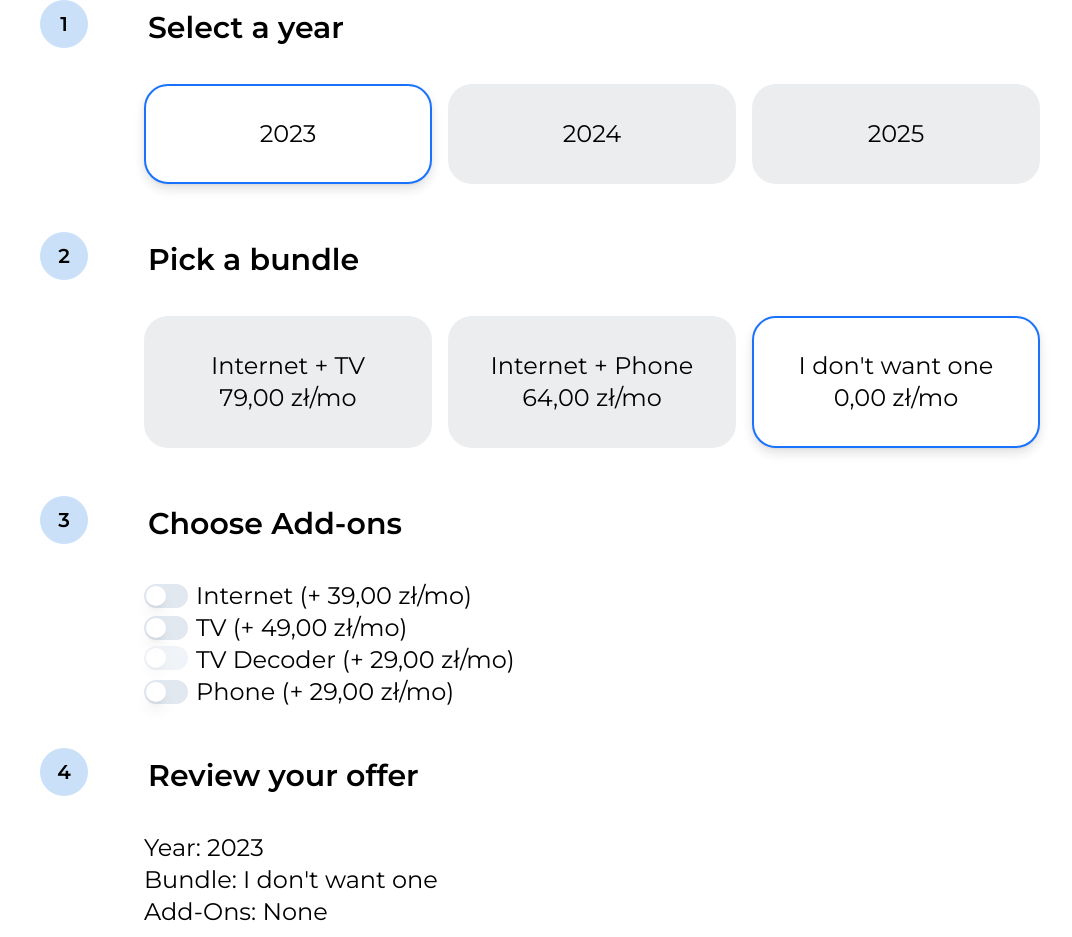
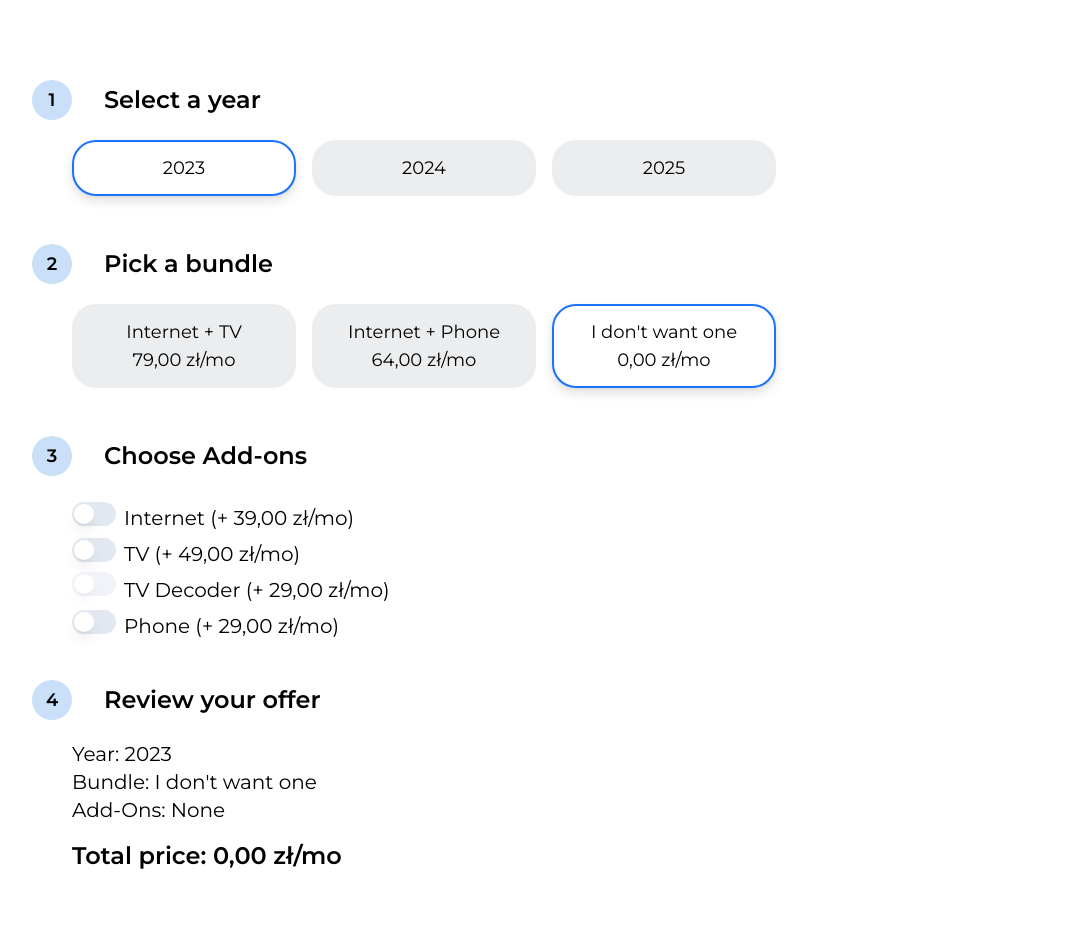
Before and after one commit to ichmowgli/sp-next, a Next.js app: page / in a window 1280 px wide. Shown: the top 937 px of the page, without its empty margins (0-1072 px from the left). After the commit the page ends 912 px from the top, so only its background shows below. Built offline with nearby package versions, Linux system fonts and the light colour scheme.

Commit message:
upd styles

```diff
--- a/src/pages/index.tsx
+++ b/src/pages/index.tsx
@@ -33,7 +33,7 @@ const FlowStep = ({
         <span className="toggle-group-number">{title_number}</span>
         <h2 className="toggle-group-title">{title}</h2>
       </div>
-      <div className="sm:ml-10	md:ml-[6.5rem]">{children}</div>
+      <div className="sm:ml-6	md:ml-0 lg:ml-10">{children}</div>
     </div>
   );
 };
@@ -114,7 +114,7 @@ const AddOns = ({ bundle }: { bundle: BundlesEnum }) => {
       {BUNDLES[bundle].items.map((item) => (
         <div
           key={`container-switch-${item}`}
-          className="flex items-center space-x-2 "
+          className="flex items-center space-x-2 space-y-2 "
         >
           <Tooltip>
             {item == "decoder" && !store.canAdd(bundle, item) ? (
@@ -130,7 +130,7 @@ const AddOns = ({ bundle }: { bundle: BundlesEnum }) => {
           </Tooltip>
           <Label
             htmlFor={`switch-${item}`}
-            className="font-regular text-sm md:text-xl xl:text-2xl"
+            className="font-regular text-sm md:text-lg xl:text-xl"
           >
             {LABELS[item]} (+{" "}
             {currencyFormatter.format(PRICES[store.selectedYear][item])}/mo)
@@ -150,7 +150,7 @@ const Offer = ({
 
   const selectedItems = store.selectedItems[store.selectedBundle];
   return (
-    <div className="font-regular text-sm md:text-xl xl:text-2xl">
+    <div className="font-regular text-sm md:text-lg xl:text-xl">
       <p>Year: {store.selectedYear}</p>
       <p>Bundle: {LABELS[store.selectedBundle]}</p>
       <p>
@@ -161,7 +161,7 @@ const Offer = ({
             .join(", ")
           : "None"}
       </p>
-      <h3 className="mt-2 text-xl font-bold md:text-2xl">
+      <h3 className="mt-4 text-xl font-bold md:text-2xl">
         Total price: {currencyFormatter.format(store.totalPrice(bundle))}/mo
       </h3>
     </div>
@@ -180,7 +180,7 @@ const Home: NextPage = () => {
       </Head>
 
       <TooltipProvider>
-        <main className="mx-5 sm:mx-10">
+        <main className="container mt-20">
           <FlowStep title_number={1} title={"Select a year"}>
             <ToggleYear year={store.selectedYear} />
           </FlowStep>
--- a/src/styles/globals.css
+++ b/src/styles/globals.css
@@ -82,21 +82,21 @@
 }
 
 .toggle_item {
-  @apply relative mr-4 min-h-full w-36 flex-none flex-col items-center rounded-3xl border-2 border-solid border-transparent bg-[rgb(235,237,239)] p-8 text-sm hover:border-[rgb(192,197,206)] hover:shadow-[rgba(10,11,13,0.08)_0px_0px_1px,rgba(10,11,13,0.12)_0px_3px_4px] focus:z-10 focus:outline-none data-[state=on]:border-[#1a73ff] data-[state=on]:bg-[white] data-[state=on]:shadow-[rgba(10,11,13,0.05)_0px_1px_2px,rgba(10,11,13,0.12)_0px_5px_11px] sm:w-72 md:text-xl xl:text-2xl;
+  @apply relative mr-4 min-h-full w-36 flex-none flex-col items-center rounded-3xl border-2 border-solid border-transparent bg-[rgb(235,237,239)] p-3 text-xs hover:border-[rgb(192,197,206)] hover:shadow-[rgba(10,11,13,0.08)_0px_0px_1px,rgba(10,11,13,0.12)_0px_3px_4px] focus:z-10 focus:outline-none data-[state=on]:border-[#1a73ff] data-[state=on]:bg-[white] data-[state=on]:shadow-[rgba(10,11,13,0.05)_0px_1px_2px,rgba(10,11,13,0.12)_0px_5px_11px] sm:mb-0 mb-2 sm:w-44 md:w-56 md:text-base xl:text-lg;
 }
 
 .toggle_group {
-  @apply mb-1 flex flex-row pb-2;
+  @apply mb-1 flex flex-col sm:flex-row pb-2;
 }
 
 .toggle-group-header {
-  @apply mb-4 flex flex-col font-semibold sm:mb-6 sm:flex-row sm:items-center md:mb-7;
+  @apply mb-2 flex font-semibold mb-3 flex-row items-center md:mb-5;
 }
 
 .toggle-group-number {
-  @apply mb-2 flex h-10 w-10 items-center justify-center rounded-full bg-[#c9e0f8] text-lg sm:text-xl md:h-12 md:w-12 md:text-xl;
+  @apply flex h-8 w-8 items-center justify-center rounded-full bg-[#c9e0f8] text-sm sm:text-base md:h-10 md:w-10 md:text-lg;
 }
 
 .toggle-group-title {
-  @apply flex text-xl sm:ml-10 sm:text-2xl md:ml-[3.75rem] md:text-3xl;
+  @apply flex text-lg ml-2 sm:ml-6 sm:text-xl md:ml-8 md:text-2xl;
 }
```
